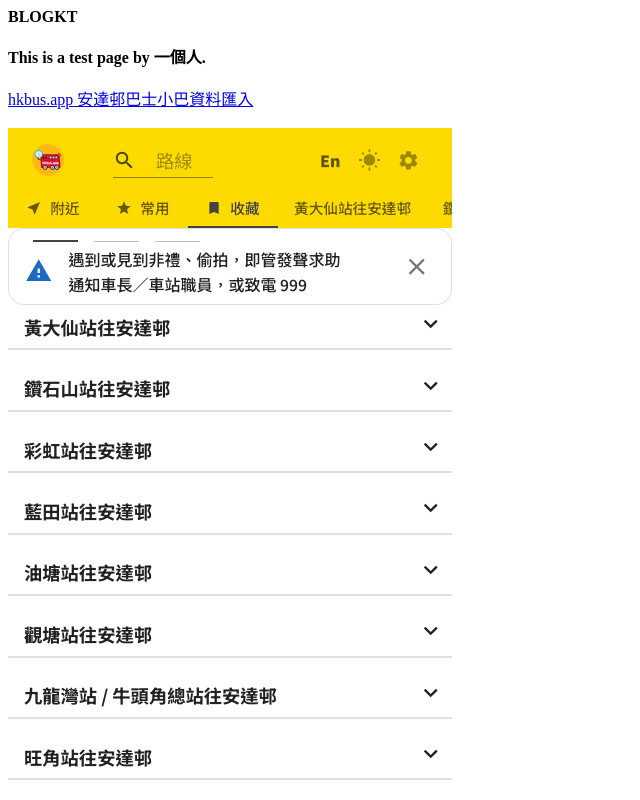
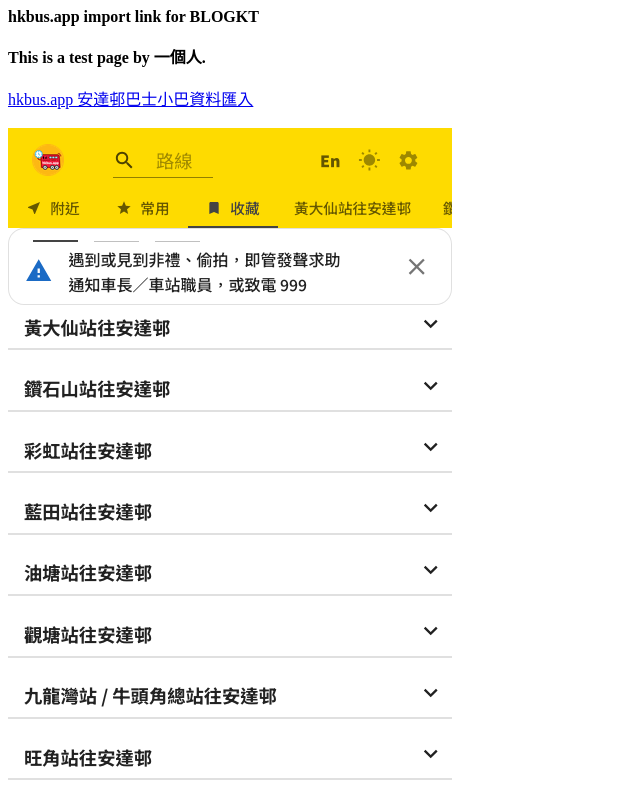
Before and after one commit to youareveryfar/youareveryfar.github.io, a plain HTML site: page BLOGKT-hkbus.app.html in a window 1280 px wide. Shown: the top 800 px of the page, without its empty margins (0-640 px from the left). Drawn offline with Linux system fonts and the light colour scheme.

Commit message:
Update BLOGKT-hkbus.app.html

```diff
--- a/BLOGKT-hkbus.app.html
+++ b/BLOGKT-hkbus.app.html
@@ -7,7 +7,7 @@
     <title>hkbus.app import link for BLOGKT</title>
 </head>
 <body>
-  <b>BLOGKT</b>
+  <b>hkbus.app import link for BLOGKT</b>
   <br>
   <br>
   <b>This is a test page by 一個人.</b>
```
